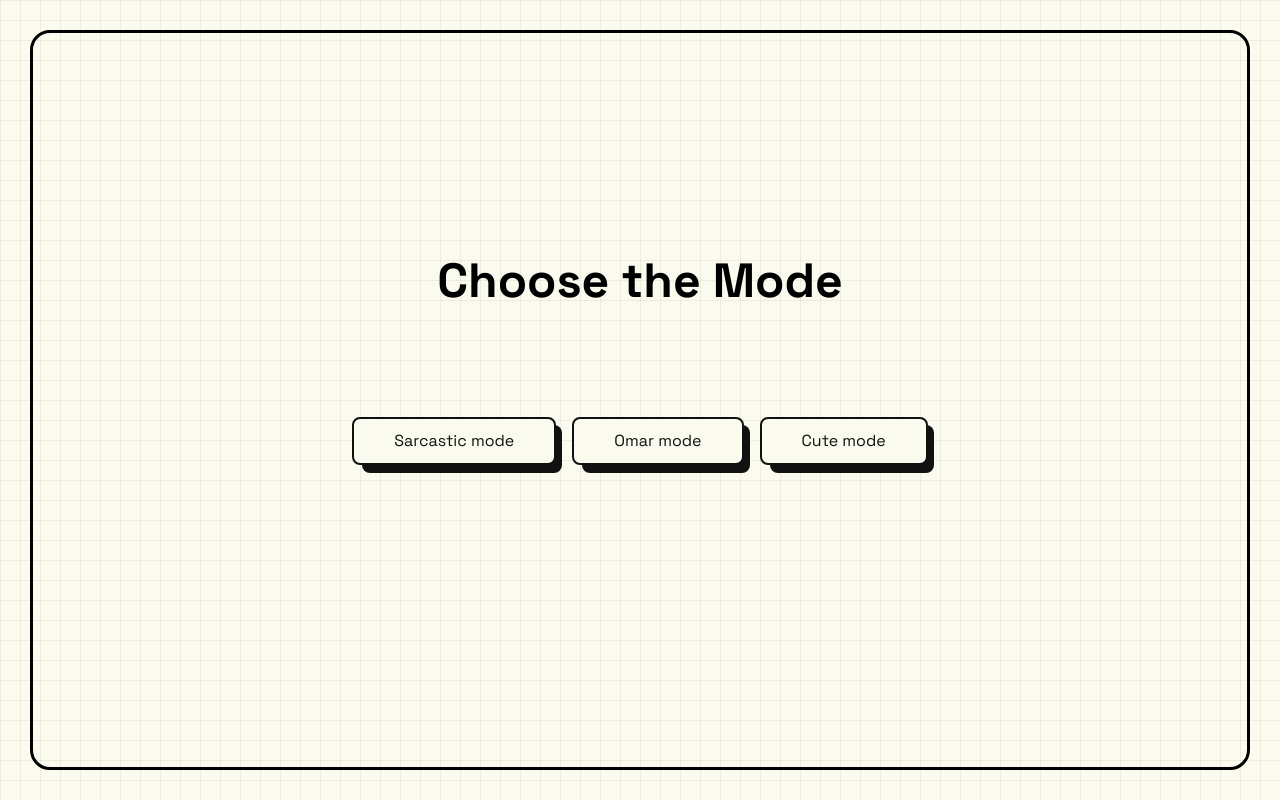
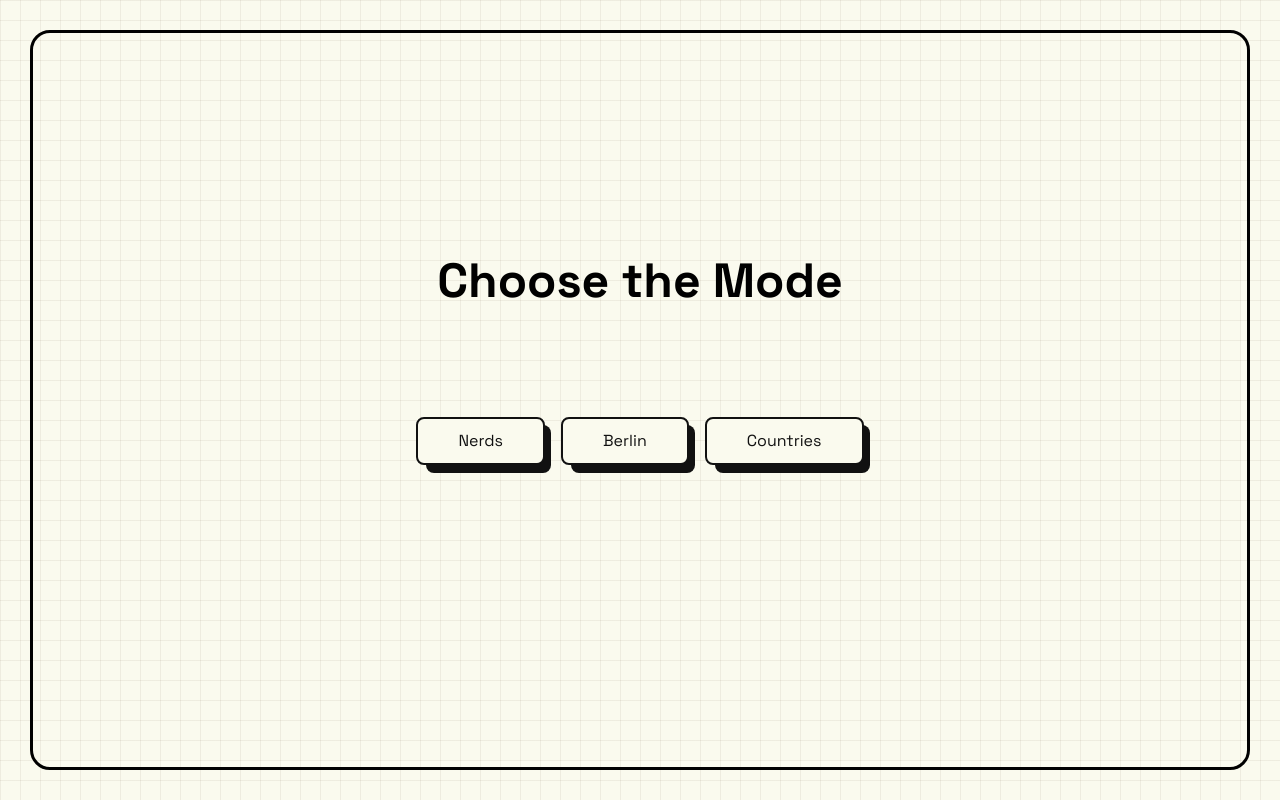
Before and after one commit to ecemonkol/DevRoast, a React (Vite) app: page /choose-mode in a window 1280 px wide. Built offline with nearby package versions, Linux system fonts and the light colour scheme.

Commit message:
update modes

```diff
--- a/src/pages/ChooseMode.jsx
+++ b/src/pages/ChooseMode.jsx
@@ -37,7 +37,7 @@ function ChooseMode() {
           className="button-56 mr-4"
           role="button"
         >
-          Sarcastic mode
+          Nerds
         </button>
         <button
           onClick={handleClick}
@@ -45,7 +45,7 @@ function ChooseMode() {
           className="button-56 mr-4"
           role="button"
         >
-          Omar mode
+          Berlin
         </button>
         <button
           onClick={handleClick}
@@ -53,7 +53,7 @@ function ChooseMode() {
           className="button-56"
           role="button"
         >
-          Cute mode
+          Countries
         </button>
       </div>
     </div>
--- a/src/pages/QuestionPage.jsx
+++ b/src/pages/QuestionPage.jsx
@@ -48,21 +48,6 @@ function QuestionPage() {
     }
   }, [timer]);
 
-  // useEffect(() => {
-  //   const timerInterval = setInterval(() => {
-  //     setTimer((prevTimer) => {
-  //       if (prevTimer === 0) {
-  //         clearInterval(timerInterval);
-  //         handleSendAnswer();
-  //         return 10;
-  //       }
-  //       return prevTimer - 1;
-  //     });
-  //   }, 1000);
-
-  //   return () => clearInterval(timerInterval);
-  // }, [timer, order]);
-
   useEffect(() => {
     axios
       .get(`${URLquestions}?surveyId=${surveyId}`)
@@ -76,7 +61,7 @@ function QuestionPage() {
     const inputValue = e.target.value;
     setAnswerInput(inputValue);
     setAttemptedEmptyAnswer(!inputValue.trim());
-    setAnswerTooLong(inputValue.length > 30);
+    setAnswerTooLong(inputValue.length > 20);
   };
 
   const handleSendAnswer = () => {
```
